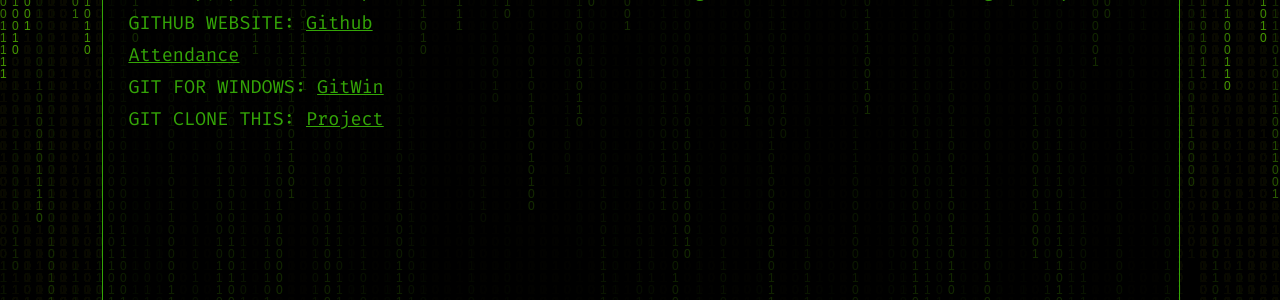
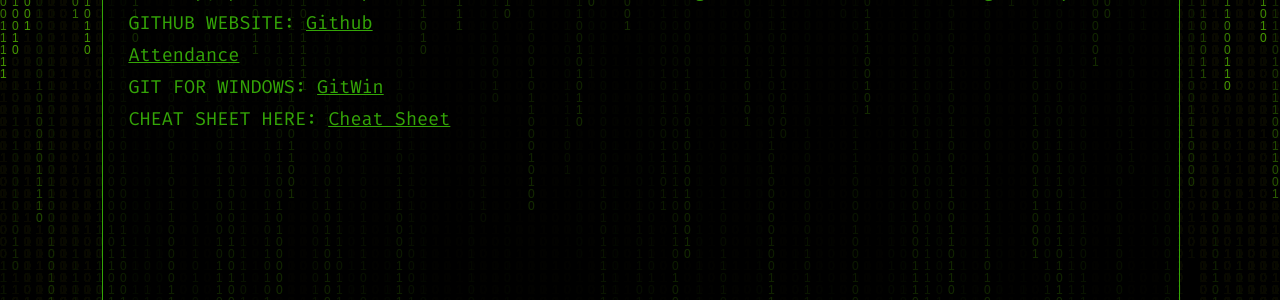
Before and after one commit to ramhacks/ramhacks.github.io, a Jekyll site: the page built from _posts/2020-02-27-meeting3.md, in a window 1280 px wide. Shown: the part 278-578 px from the top of the page. Built offline with Jekyll 4.4.1, drawn with Linux system fonts in a browser that asks for light colours.

Commit message:
Update 2020-02-27-meeting3.md

```diff
--- a/_posts/2020-02-27-meeting3.md
+++ b/_posts/2020-02-27-meeting3.md
@@ -18,5 +18,6 @@
 GIT FOR WINDOWS:
 [GitWin](https://git-scm.com/download/win)
 
-GIT CLONE THIS:
-[Project](https://github.com/keon/algorithms.git)
+
+CHEAT SHEET HERE:
+[Cheat Sheet](https://www.jrebel.com/blog/git-cheat-sheet)
```
